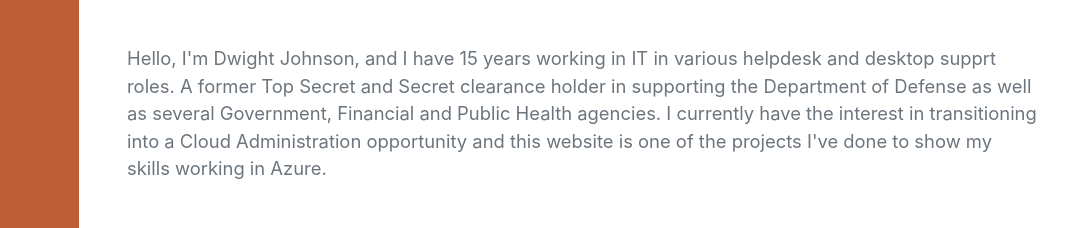
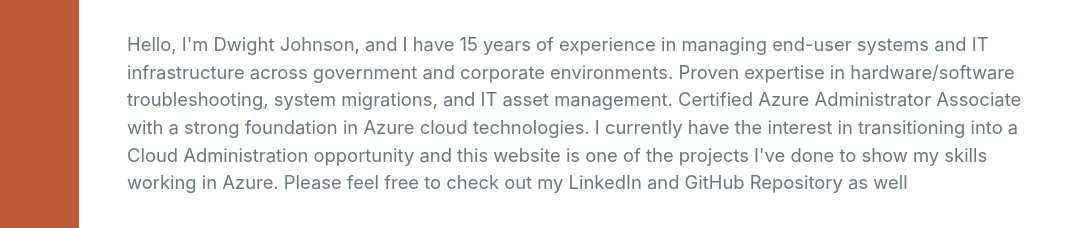
Before and after one commit to djohnson2284/ResumeWebsite, a plain HTML site: page index.html in a window 1280 px wide. Shown: the part 324-552 px from the top of the page, 193-1280 px from the left. Drawn offline with nearby package versions, Linux system fonts and the light colour scheme; a web font is replaced by a local one.

Commit message:
Update index.html
Changes to About section.

```diff
--- a/index.html
+++ b/index.html
@@ -45,9 +45,10 @@
                     <div class="subheading mb-5">
                                                 <a href="mailto:name@email.com">ddjohnson2284@gmail.com</a>
                     </div>
-                    <p class="lead mb-5">Hello, I'm Dwight Johnson, and I have 15 years working in IT in various helpdesk and desktop supprt roles.
-                        A former Top Secret and Secret clearance holder in supporting the Department of Defense as well as several Government, Financial and Public Health agencies.
-                        I currently have the interest in transitioning into a Cloud Administration opportunity and this website is one of the projects I've done to show my skills working in Azure.</p>
+                    <p class="lead mb-5">Hello, I'm Dwight Johnson, and I have 15 years of experience in managing end-user systems and IT infrastructure across government and corporate environments.
+                        Proven expertise in hardware/software troubleshooting, system migrations, and IT asset management. Certified Azure Administrator Associate with a strong foundation in Azure cloud technologies.
+                        I currently have the interest in transitioning into a Cloud Administration opportunity and this website is one of the projects I've done to show my skills working in Azure.
+                    Please feel free to check out my LinkedIn and GitHub Repository as well</p>
                     <div class="social-icons">
                         <a class="social-icon" href="https://www.linkedin.com/in/dwight-johnson-7b655286/"><i class="fab fa-linkedin-in"></i></a>
                         <a class="social-icon" href="https://github.com/djohnson2284/"><i class="fab fa-github"></i></a>
```
